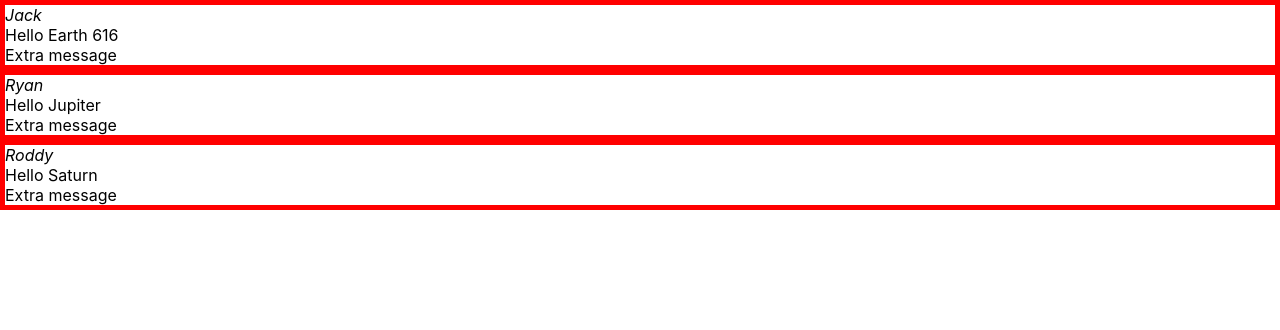
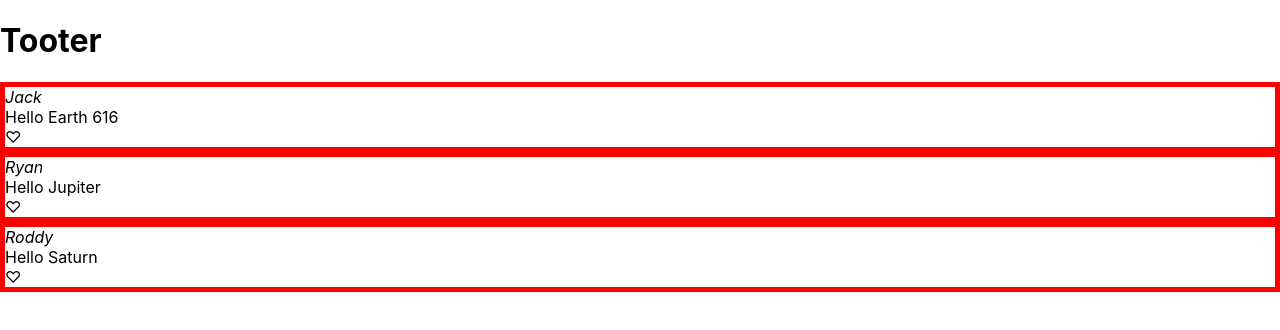
Before and after one commit to rdm-ca/toot, a React (Create React App) app: page / in a window 1280 px wide. Shown: the top 330 px of the page. Built offline with nearby package versions, Linux system fonts and the light colour scheme.

Commit message:
State based components

```diff
--- a/src/App.js
+++ b/src/App.js
@@ -7,39 +7,39 @@ function User(props) {
 }
 
 class Toot extends React.Component {
+  state = {
+    liked: false
+  };
+
+  toggleLiked = () => {
+    const newLikedStatus = !this.state.liked;
+    this.setState({ liked: newLikedStatus });
+  };
+
+  renderLikeButton() {
+    const buttonIcon = this.state.liked ? "♥" : "♡";
+    return <div onClick={this.toggleLiked}>{buttonIcon}</div>;
+  }
+
   render() {
     const { user, message, children } = this.props;
     return (
       <div className="Toot">
         <User name={user} />
         {message}
-        {children}
+        {this.renderLikeButton()}
       </div>
     );
   }
 }
 
-const toots = [
-  {
-    id: 1,
-    message: "Hello Earth 616",
-    user: "Jack"
-  },
-  {
-    id: 2,
-    message: "Hello Jupiter",
-    user: "Ryan"
-  },
-  {
-    id: 3,
-    message: "Hello Saturn",
-    user: "Roddy"
-  }
-];
-
 class App extends React.Component {
   renderToots() {
-    return toots.map(toot => {
+    const ignoredUsers = ["Grinch"];
+    const bestToots = this.props.toots.filter(
+      toot => !ignoredUsers.includes(toot.user)
+    );
+    return bestToots.map(toot => {
       return (
         <Toot {...toot}>
           <div>Extra message</div>
@@ -49,7 +49,12 @@ class App extends React.Component {
   }
 
   render() {
-    return <div className="App">{this.renderToots()}</div>;
+    return (
+      <div className="App">
+        <h1>Tooter</h1>
+        {this.renderToots()}
+      </div>
+    );
   }
 }
 
--- a/src/index.js
+++ b/src/index.js
@@ -8,7 +8,30 @@ import * as serviceWorker from "./serviceWorker";
 // const header = <h1>{name}</h1>;
 // const app = <div>{header} Example React Application</div>;
 
-ReactDOM.render(<App />, document.getElementById("root"));
+const toots = [
+  {
+    id: 1,
+    message: "Hello Earth 616",
+    user: "Jack"
+  },
+  {
+    id: 2,
+    message: "Hello Jupiter",
+    user: "Ryan"
+  },
+  {
+    id: 3,
+    message: "Hello Saturn",
+    user: "Roddy"
+  },
+  {
+    id: 4,
+    message: "Christmas SUCKS",
+    user: "Grinch"
+  }
+];
+
+ReactDOM.render(<App toots={toots} />, document.getElementById("root"));
 
 // If you want your app to work offline and load faster, you can change
 // unregister() to register() below. Note this comes with some pitfalls.
```
